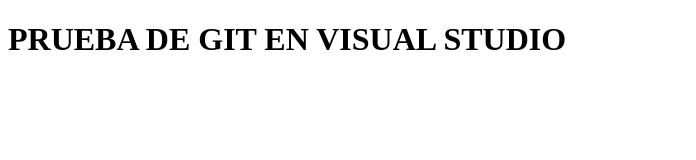
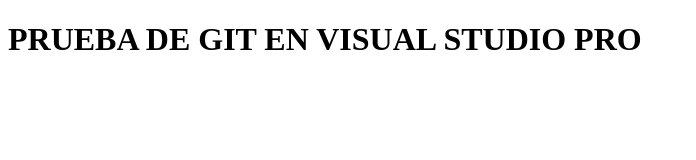
Before and after one commit to aberazo011296/Pre-Bootcamp-Publico, a plain HTML site: page index.html in a window 1280 px wide. Shown: the whole page, without its empty margins (0-696 px from the left). Drawn offline with Linux system fonts and the light colour scheme.

Commit message:
primer commit

```diff
--- a/index.html
+++ b/index.html
@@ -7,6 +7,6 @@
     <title>Document</title>
 </head>
 <body>
-    <h1>PRUEBA DE GIT EN VISUAL STUDIO</h1>
+    <h1>PRUEBA DE GIT EN VISUAL STUDIO PRO</h1>
 </body>
 </html>
```
